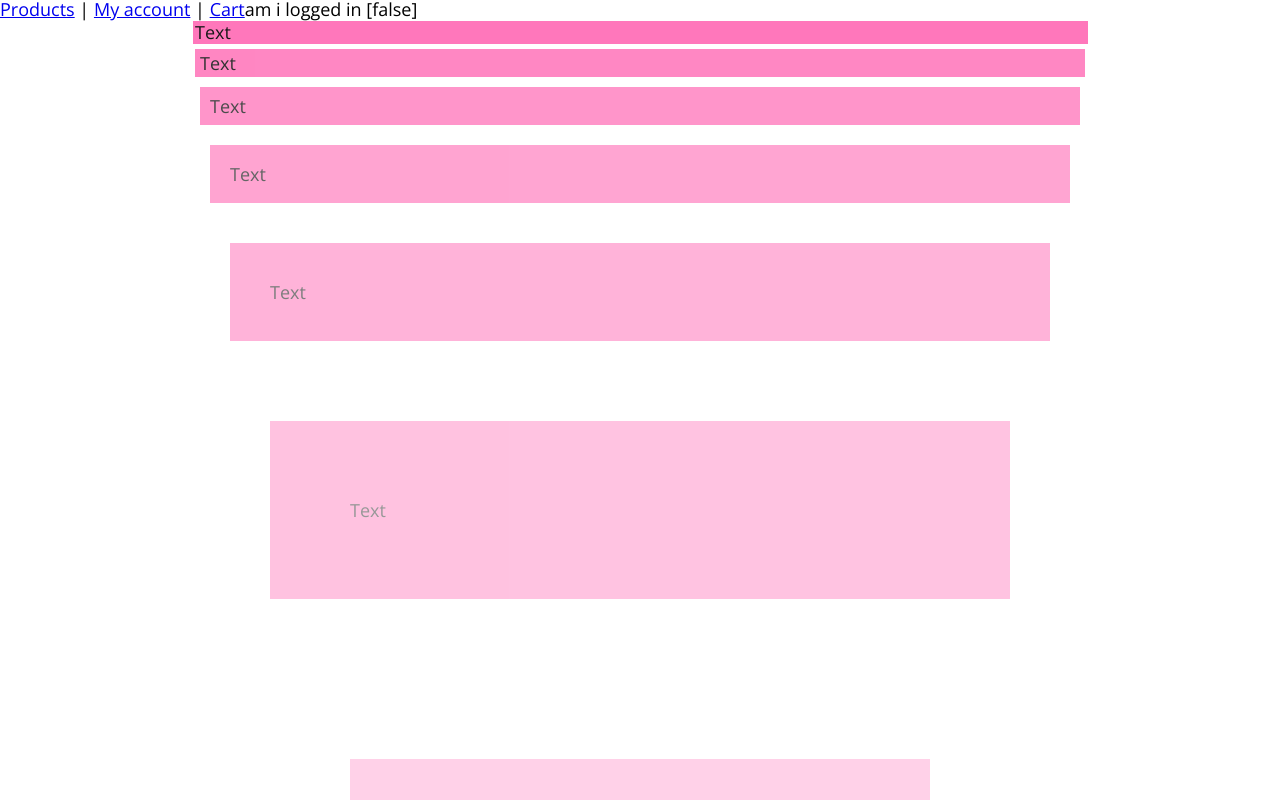
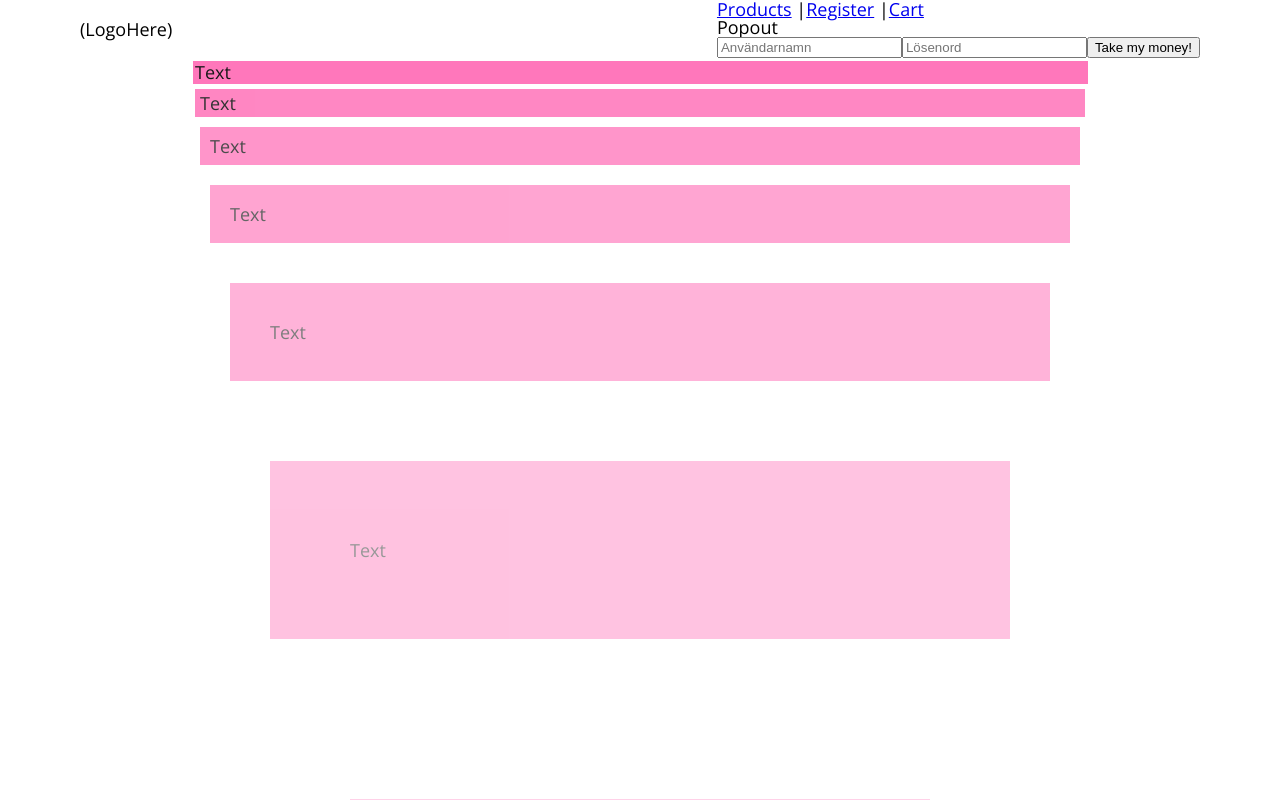
Before and after one commit to nkoreanhipster/sinus-webshop, a Vue app in the folder frontend/: page /test in a window 1280 px wide. Shown: the top 800 px of the page. Built offline with nearby package versions, Linux system fonts and the light colour scheme.

Commit message:
Login and register functionality

```diff
--- /dev/null
+++ b/frontend/src/api/auth.js
@@ -0,0 +1,15 @@
+let tryLoginAttempt = async function (payload) {
+    let response = await fetch('http://localhost:5000/api/register/', {
+        method: 'POST',
+        body: JSON.stringify(payload),
+        headers: {
+            'Content-Type': 'application/json'
+        }
+    })
+
+    let json = await response.json()
+    return json;
+}
+
+export default { tryLoginAttempt }
+export { tryLoginAttempt }
--- /dev/null
+++ b/frontend/src/api/index.js
@@ -0,0 +1,22 @@
+// /api/auth/ 	POST 	Authentiserar user med email & password. Returnerar en JWT-token som används vid varje anrop API:et i en Authorization-header.
+// /api/register/ 	POST 	Registrerar en user enligt User-modellen.
+// /api/products/ 	GET 	Returnerar en lista på samtliga produkter.
+// /api/products/:id 	GET 	Returnerar en enstaka produkt.
+// /api/products/ 	POST 	Skapar en ny produkt, se produkt-modell. Enbart tillgänglig för admins
+// /api/products/:id 	PATCH 	Uppdaterar produkt, se produkt-modell. Enbart tillgänglig för admins
+// /api/products/:id 	DELETE 	Tar bort en produkt med :id. Enbart tillgänglig för admins
+// /api/orders 	GET 	Returnerar en lista på samtliga ordrar för admins, och ägda orders för inloggad användare.
+// /api/orders 	POST 	Skapar en ny order, se order-modell.
+
+import auth from './auth.js'
+import register from './register.js'
+import order from './order.js'
+import products from './products.js'
+
+export default { auth, register, order, products, etc() { return 123 } }
+export { auth, register, order, products}
+
+
+// in index.js
+// import api
+// api.auth.tryAndLogin() api.register.
--- /dev/null
+++ b/frontend/src/api/order.js
@@ -0,0 +1,10 @@
+let getListOfAllOrders = () => {
+    return [false, false, false];
+}
+
+let submitNewOrder = () => {
+    return false
+}
+
+export default { getListOfAllOrders, submitNewOrder }
+export { getListOfAllOrders, submitNewOrder }
--- /dev/null
+++ b/frontend/src/api/products.js
@@ -0,0 +1,18 @@
+let getProducts = () => {
+    return false
+}
+
+let getAllProducts = () => {
+    return [false, false, false]
+}
+
+let getProduct = (id) => {
+    return false
+}
+
+let deleteProduct = (id) => {
+    return false
+}
+
+export default { getProducts, getAllProducts, getProduct, deleteProduct }
+export { getProducts, getAllProducts, getProduct, deleteProduct }
--- /dev/null
+++ b/frontend/src/api/register.js
@@ -0,0 +1,16 @@
+let registerNewUser = async (payload) => {
+    let response = await fetch('http://localhost:5000/api/register/',{
+        method:'POST',
+        body: JSON.stringify(payload),
+        headers:{
+            'Content-Type':'application/json'
+        }
+    })
+
+    let json = await response.json()
+
+    return json;
+}
+
+export default { registerNewUser }
+export { registerNewUser }
--- a/frontend/src/components/CartPopOut.vue
+++ b/frontend/src/components/CartPopOut.vue
@@ -1,6 +1,6 @@
 <template>
   <div class="nav-cart-popout">
-
+    <p>Popout</p>
   </div>
 </template>
 
--- /dev/null
+++ b/frontend/src/components/Login.vue
@@ -0,0 +1,35 @@
+<template>
+  <div>
+    <input type="text" v-model="username" placeholder="Användarnamn" />
+    <input type="password" v-model="password" placeholder="Lösenord" />
+    <button @click="Login">Take my money!</button>
+  </div>
+</template>
+
+<script>
+export default {
+  data() {
+    return {
+      username: "",
+      password: "",
+    };
+  },
+  methods: {
+    Login() {
+      // Check if username/password are empty
+      if (this.username === "" || this.password === "") {
+        alert("Oi");
+        return;
+      }
+
+      let payload = {
+        username: this.username,
+        password: this.password,
+      };
+
+      // Check against database/store
+      this.$store.dispatch("tryAndLogin", payload);
+    },
+  },
+};
+</script>
--- a/frontend/src/components/Navigation.vue
+++ b/frontend/src/components/Navigation.vue
@@ -1,19 +1,57 @@
 <template>
-  <nav>
+  <header>
+    <div class="nav-inner ph-6">
+      <!-- Left side of the header -->
+      <div class="logo">
+        <i>(LogoHere)</i>
+      </div>
+
+      <!-- Right side of the header -->
+      <nav class="">
+        <ol class="nav-links">
+          <li><router-link to="/">Products</router-link> |</li>
+
+          <li v-if="isCurrentUserAuthenticated">
+            <router-link to="/profile">My account</router-link> |
+          </li>
+          <li v-else-if="!isCurrentUserAuthenticated"><router-link to="/register">Register</router-link> |</li>
+          <li>
+            <router-link to="/checkout">Cart</router-link>
+                <CartPopOut/>
+                <Login/>
+          </li>
+        </ol>
+      </nav>
+    </div>
+
     <!-- <img src="../../../assets/sinus-logo.svg" alt="" width="100" height="100"> -->
-    <div class="nav-inner">
+    <!-- <div class="nav-inner">
       <router-link to="/">Products</router-link> |
       <router-link to="/profile">My account</router-link> |
       <router-link to="/checkout">Cart</router-link>
     </div>
-    <CartPopOut></CartPopOut>
-    <span>am i logged in [{{ isCurrentUserAuthenticated }}]</span>
-  </nav>
+
+    <div v-if="isCurrentUserAuthenticated === true">
+      <span style="color:darkgreen;">LoggedIn</span>
+    </div>
+    <div v-else>
+      <span style="color:darkred;">LoggedOut</span>
+    </div>
+
+    <div v-if="isCurrentUserAuthenticated === true">
+        <router-link to="/profile">My Account</router-link>
+    </div>
+
+
+
+    <span>am i logged in [{{ isCurrentUserAuthenticated }}]</span> -->
+  </header>
 </template>
 
 <script>
+import { mapGetters } from "vuex";
 import CartPopOut from "./CartPopOut.vue";
-import { mapGetters } from "vuex";
+import Login from "./Login.vue";
 export default {
   computed: {
     ...mapGetters(["isAuthenticated"]),
@@ -21,6 +59,6 @@ export default {
       return this.isAuthenticated;
     },
   },
-  components: { CartPopOut },
+  components: { CartPopOut, Login },
 };
 </script>
--- a/frontend/src/store/index.js
+++ b/frontend/src/store/index.js
@@ -1,6 +1,7 @@
 import Vue from 'vue'
 import Vuex from 'vuex'
 import { fakeProducts } from './dummy-data.js'
+import api from '@/api'
 
 Vue.use(Vuex)
 
@@ -56,6 +57,12 @@ export default new Vuex.Store({
       var itemTobeUpdated = state.cart.find(p => p._id === payload._id);
       itemTobeUpdated = payload
     },
+
+    // Login eller ej,. status
+    TOGGLE_AUTH(state, payload) {
+      state.isAuthenticated = payload.isAuthenticated
+      state.role = payload.role
+    },
   },
   actions: {
     async loadProductsFromDB({ commit }) {
@@ -69,6 +76,24 @@ export default new Vuex.Store({
 
     addProductsToCart({ commit }, payload) {
       commit('ADD_TO_CART', payload)
+    },
+
+    /**
+     * Pass data into endpoiunt
+     * @param {Object} payload Data from login form
+     */
+    async tryAndLogin({ commit }, payload) {
+      let response = await api.auth.tryLoginAttempt(payload)
+      console.log('Action tru and login -->', { response })
+      //let data = {role:'',isAuthenticated:true}; // todo; fake
+      commit('TOGGLE_AUTH', response);
+    },
+
+    async tryAndRegister({ commit }, payload) {
+      let response = await api.register.registerNewUser(payload)
+      console.log('Action tryAndRegister-->', { response })
+      //let data = {role:'',isAuthenticated:true}; // todo; fake
+      commit('TOGGLE_AUTH', response);
     },
   },
 
--- a/frontend/src/styles/_classes.scss
+++ b/frontend/src/styles/_classes.scss
@@ -3,9 +3,15 @@
 }
 
 .nav-inner {
+    display: flex;
+    justify-content: space-between;
+    align-items:center;
+}
+
+.nav-links > li{
     display: inline;
 }
 
 .nav-cart-popout {
-    display: inline;
+    // display: inline;
 }
--- a/frontend/src/views/Register.vue
+++ b/frontend/src/views/Register.vue
@@ -1,5 +1,39 @@
 <template>
   <section>
     <p>REGISTER</p>
+    <input type="text" v-model="user" placeholder="Namn" />
+    <input type="text" v-model="email" placeholder="E-mail" />
+    <input type="text" v-model="password" placeholder="Lösenord" />
+    <button @click="register">Registrera</button>
   </section>
 </template>
+<script>
+export default {
+  data() {
+    return {
+      user: '',
+      email: '',
+      password: ''
+    };
+  },
+  methods: {
+    register() {
+      // Check if username/password are empty
+      if (this.user === "" || this.email === '' || this.password === "") {
+        alert("Oi");
+        return;
+      }
+
+      let payload = {
+        user: this.user,
+        email:this.email,
+        password: this.password,
+        repeatPassword: this.password,
+      };
+
+      // Check against database/store
+      this.$store.dispatch("tryAndRegister", payload);
+    },
+  },
+};
+</script>
```
Also changed, not shown: 2 other files (tests, documents, lock files or other folders).
